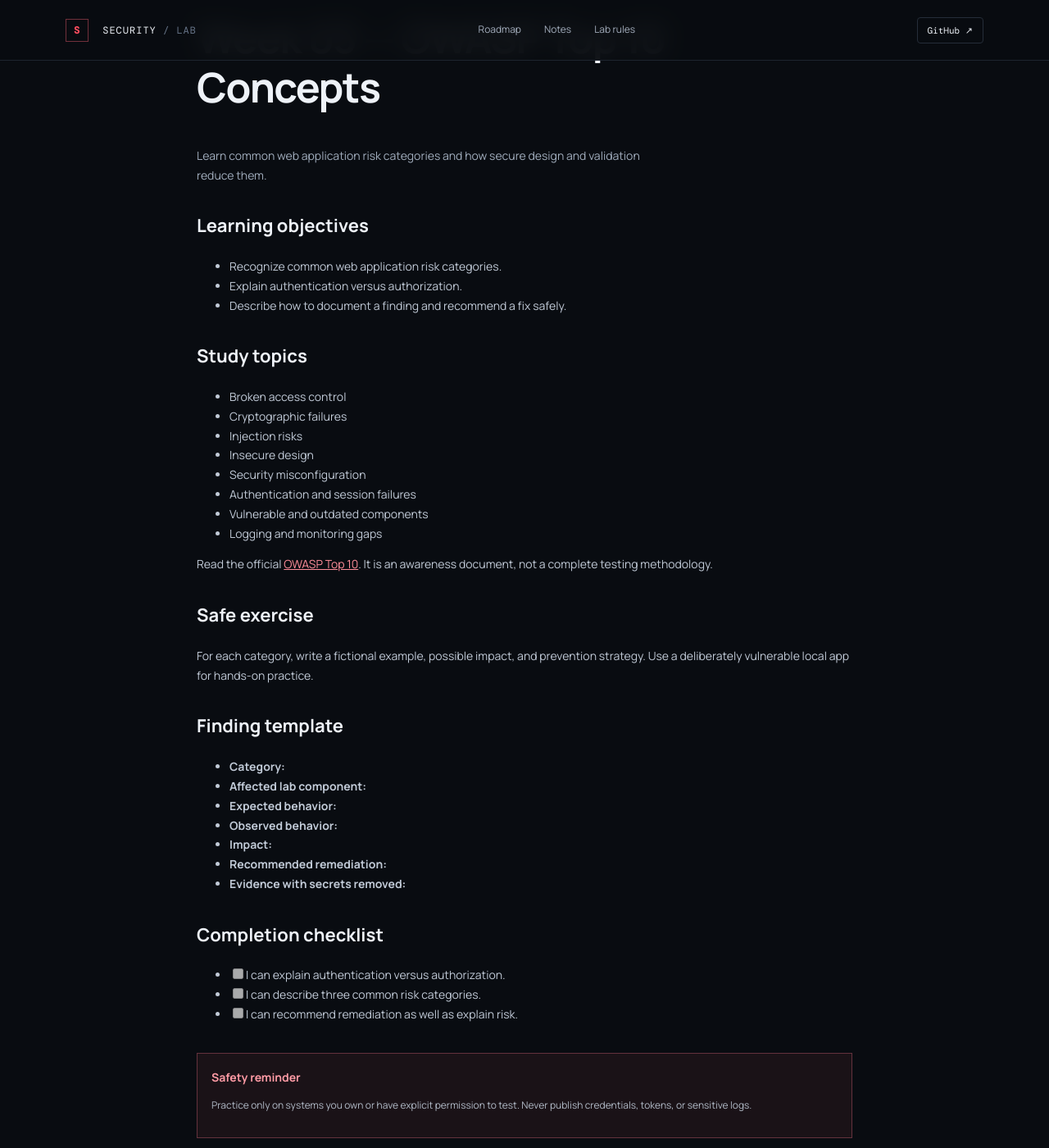
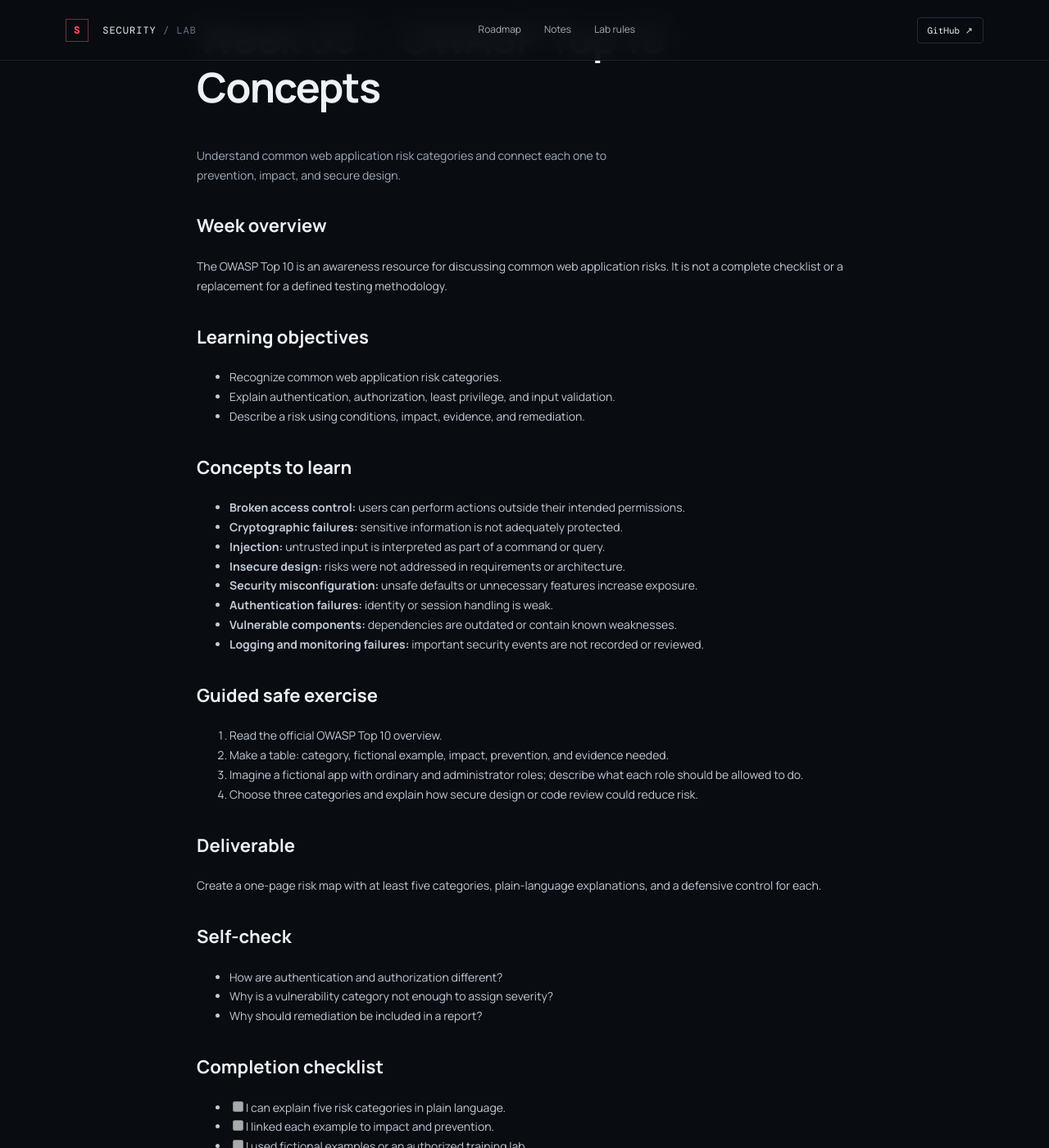
Before and after one commit to Learning-No/Cybersecurity-Learning-Lab, a Jekyll site: the page built from _notes/week-03-owasp-overview.md, in a window 1280 px wide and 1400 px high, scrolled down 238 px. Shown: the whole window at 82% size. Built offline with Jekyll 4.4.1, drawn with Linux system fonts in a browser that asks for light colours; some of the changed text lies outside the part shown.

Commit message:
Expand VAPT week guide with detailed learning content

```diff
--- a/_notes/week-03-owasp-overview.md
+++ b/_notes/week-03-owasp-overview.md
@@ -3,39 +3,48 @@ title: "Week 03 — OWASP Top 10 Concepts"
 week: "WEEK 03"
 track: "VAPT ROADMAP"
 level: "Beginner"
-summary: "Learn common web application risk categories and how secure design and validation reduce them."
+summary: "Understand common web application risk categories and connect each one to prevention, impact, and secure design."
 date: 2026-10-24
 ---
+
+## Week overview
+The OWASP Top 10 is an awareness resource for discussing common web application risks. It is not a complete checklist or a replacement for a defined testing methodology.
+
 ## Learning objectives
 - Recognize common web application risk categories.
-- Explain authentication versus authorization.
-- Describe how to document a finding and recommend a fix safely.
+- Explain authentication, authorization, least privilege, and input validation.
+- Describe a risk using conditions, impact, evidence, and remediation.
 
-## Study topics
-- Broken access control
-- Cryptographic failures
-- Injection risks
-- Insecure design
-- Security misconfiguration
-- Authentication and session failures
-- Vulnerable and outdated components
-- Logging and monitoring gaps
+## Concepts to learn
+- **Broken access control:** users can perform actions outside their intended permissions.
+- **Cryptographic failures:** sensitive information is not adequately protected.
+- **Injection:** untrusted input is interpreted as part of a command or query.
+- **Insecure design:** risks were not addressed in requirements or architecture.
+- **Security misconfiguration:** unsafe defaults or unnecessary features increase exposure.
+- **Authentication failures:** identity or session handling is weak.
+- **Vulnerable components:** dependencies are outdated or contain known weaknesses.
+- **Logging and monitoring failures:** important security events are not recorded or reviewed.
 
-Read the official [OWASP Top 10](https://owasp.org/www-project-top-ten/). It is an awareness document, not a complete testing methodology.
+## Guided safe exercise
+1. Read the official OWASP Top 10 overview.
+2. Make a table: category, fictional example, impact, prevention, and evidence needed.
+3. Imagine a fictional app with ordinary and administrator roles; describe what each role should be allowed to do.
+4. Choose three categories and explain how secure design or code review could reduce risk.
 
-## Safe exercise
-For each category, write a fictional example, possible impact, and prevention strategy. Use a deliberately vulnerable local app for hands-on practice.
+## Deliverable
+Create a one-page risk map with at least five categories, plain-language explanations, and a defensive control for each.
 
-## Finding template
-- **Category:**
-- **Affected lab component:**
-- **Expected behavior:**
-- **Observed behavior:**
-- **Impact:**
-- **Recommended remediation:**
-- **Evidence with secrets removed:**
+## Self-check
+- How are authentication and authorization different?
+- Why is a vulnerability category not enough to assign severity?
+- Why should remediation be included in a report?
 
 ## Completion checklist
-- [ ] I can explain authentication versus authorization.
-- [ ] I can describe three common risk categories.
-- [ ] I can recommend remediation as well as explain risk.
+- [ ] I can explain five risk categories in plain language.
+- [ ] I linked each example to impact and prevention.
+- [ ] I used fictional examples or an authorized training lab.
+- [ ] I can find the official OWASP reference.
+
+## Further reading
+- [OWASP Top 10](https://owasp.org/www-project-top-ten/)
+- [OWASP Cheat Sheet Series](https://cheatsheetseries.owasp.org/)
```
